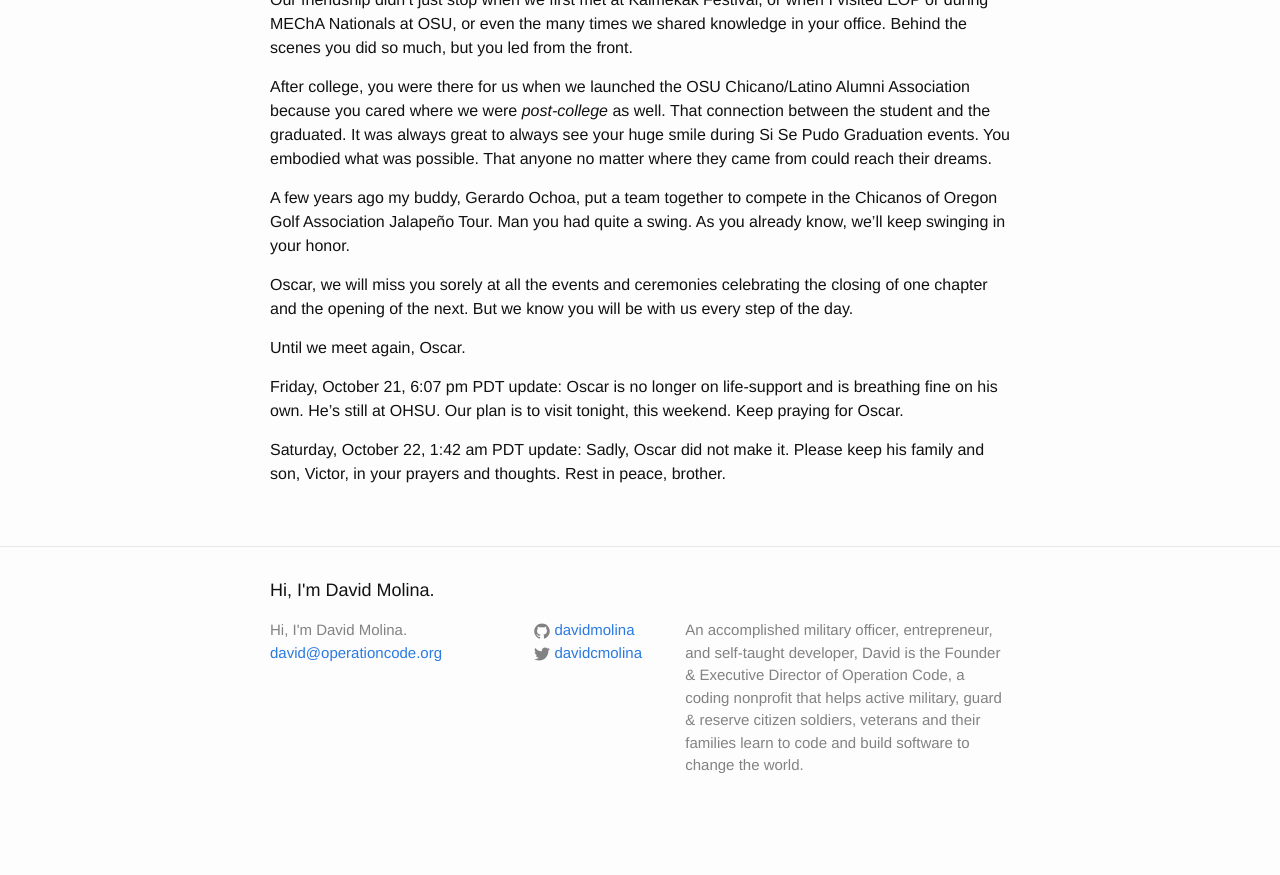
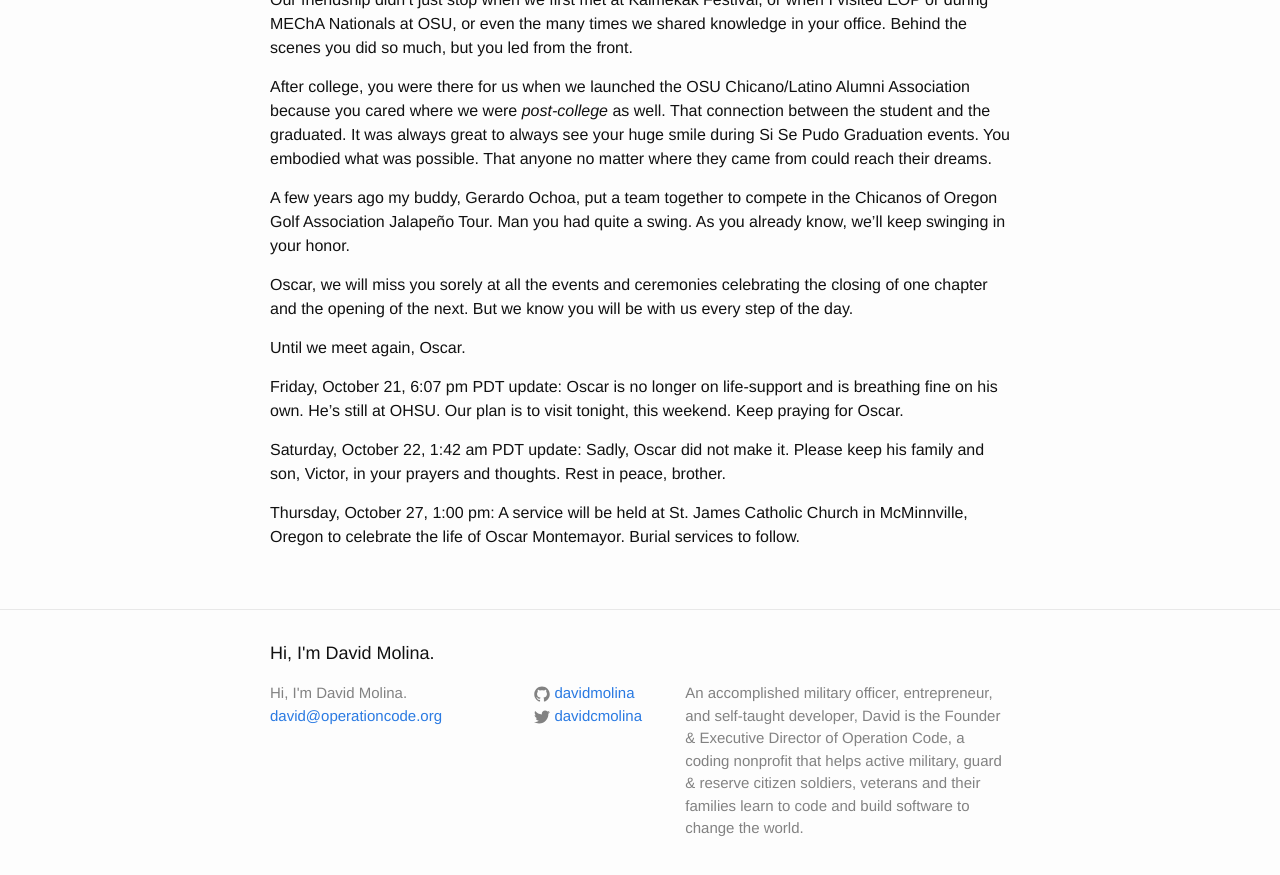
Before and after one commit to davidmolina/davidmolina.github.io, a Jekyll site: the page built from _posts/2016-10-21-remembering-oscar-montemayor.markdown, in a window 1280 px wide and 900 px high, scrolled down 1280 px. Shown: the top 875 px of the window. Built offline with Jekyll 4.4.1, drawn with Linux system fonts in a browser that asks for light colours; comment, search, counter and statistics services are not loaded; before the commit the page ends 2117 px from its top, so only the background shows below that.

Commit message:
Add Ceremony of Life

```diff
--- a/_posts/2016-10-21-remembering-oscar-montemayor.markdown
+++ b/_posts/2016-10-21-remembering-oscar-montemayor.markdown
@@ -33,3 +33,5 @@ Until we meet again, Oscar.
 Friday, October 21, 6:07 pm PDT update: Oscar is no longer on life-support and is breathing fine on his own. He's still at OHSU. Our plan is to visit tonight, this weekend. Keep praying for Oscar.
 
 Saturday, October 22, 1:42 am PDT update: Sadly, Oscar did not make it. Please keep his family and son, Victor, in your prayers and thoughts. Rest in peace, brother.
+
+Thursday, October 27, 1:00 pm: A service will be held at St. James Catholic Church in McMinnville, Oregon to celebrate the life of Oscar Montemayor. Burial services to follow.
```
